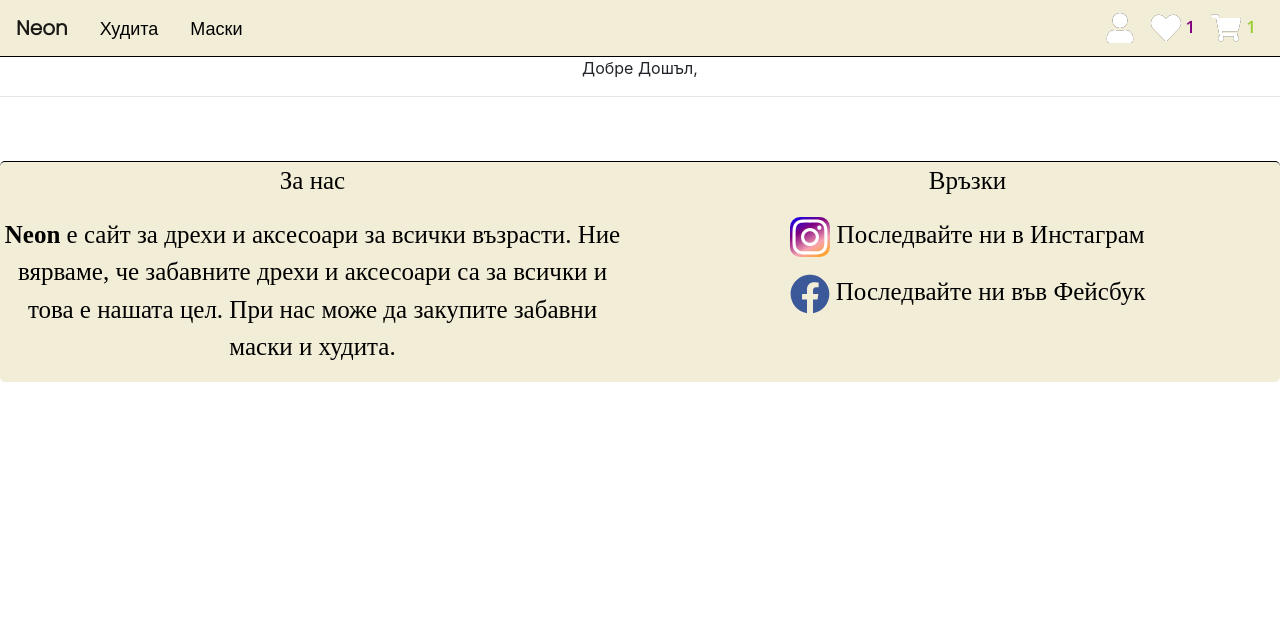
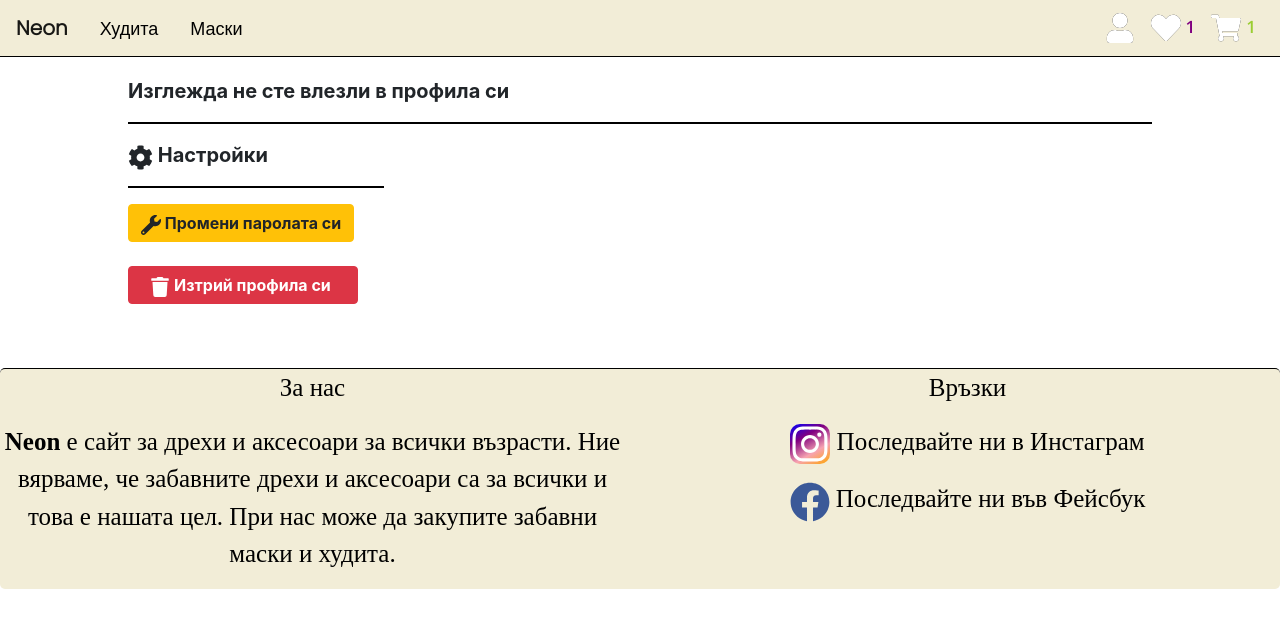
Before and after one commit to MartinYordanov374/WebStore-FullStack-Mockup, a React (Create React App) app: page /ProfilePage in a window 1280 px wide. Shown: the top 628 px of the page. Built offline with nearby package versions, Linux system fonts and the light colour scheme; a web font is replaced by a local one.

Commit message:
Added styling for the profilepage

```diff
--- a/src/Components/ProfilePage.js
+++ b/src/Components/ProfilePage.js
@@ -3,19 +3,66 @@ import './css/login.css'
 import Navbar from './Header'
 import Footer from './Footer'
 import {FormControl, Button, Alert} from 'react-bootstrap'
-import {FaRegUser} from 'react-icons/fa'
+import {FaCog, FaTrash, FaWrench} from 'react-icons/fa'
 import Axios from 'axios'
 import $ from 'jquery'
+import './css/profilepage.css'
 
 
 export default function ProfilePage() {
     let cookieUsername = document.cookie;
+    console.log(cookieUsername)
+    return (
+        <div className='profilePageWrapper'>
+            <Navbar/>
+            <div className='profileWrapper'>
+                <p className='profileGreeting'>
+                    {cookieUsername==0
+                    ?
+                        <span className='notRegisteredAlert'>
+                            <strong>
+                                Изглежда не сте влезли в профила си
+                            </strong>
+                        </span>
 
-    return (
-        <div className='profileWrapper'>
-            <Navbar/>
-            <p>Добре Дошъл, {cookieUsername} </p>
-            <hr></hr>
+                    :
+                        <span className='greetUserField'>
+                            <strong>
+                                Добре Дошъл, <span className='greetingPlaceholder'>{cookieUsername} !</span>
+                            </strong>
+                        </span>
+
+                    }
+                    </p>
+                    <hr className='borderLine'></hr>
+
+                    <div className='options'>
+                        <span className='optionsTitle'><strong><FaCog size={25}/> Настройки</strong>
+                            </span>
+                        <hr className='borderLine'></hr>
+                        <Button className='btn-warning'>
+                            <span className='changePassButton'>
+                                <FaWrench size={20}/>
+                                <strong> Промени паролата си </strong>
+                            </span>
+                        </Button>
+                        <br></br>
+                        <br></br>
+
+                        <Button className='btn-danger'>
+                            <span className='deleteAccButton'>
+                                <span className='freeSpace'>..</span>
+
+                                <FaTrash size={20}/>
+                                <strong>  Изтрий профила си
+                                </strong>
+                                <span className='freeSpace'>...</span>
+                            </span>
+                        </Button>
+
+                    </div>
+            </div>
+
             <Footer/>
         </div>
     )
--- a/src/Components/css/Footer.scss
+++ b/src/Components/css/Footer.scss
@@ -15,6 +15,7 @@
     border-right: 0px;
     border-bottom: 0px;
     border-radius: 5px;
+
 }
 .footerText{
     font-size: 25px;
--- /dev/null
+++ b/src/Components/css/profilepage.css
@@ -0,0 +1,36 @@
+.profilePageWrapper .profileWrapper {
+  width: 80%;
+  margin-left: 10%;
+}
+
+.profilePageWrapper .profileGreeting {
+  margin-top: 2%;
+  text-align: left;
+}
+
+.profilePageWrapper .notRegisteredAlert {
+  font-size: 20px;
+}
+
+.profilePageWrapper .greetUserField {
+  font-size: 20px;
+}
+
+.profilePageWrapper .borderLine {
+  border-color: black;
+  border-width: 2px;
+}
+
+.profilePageWrapper .options {
+  text-align: left;
+  width: 25%;
+}
+
+.profilePageWrapper .options .optionsTitle {
+  font-size: 20px;
+}
+
+.profilePageWrapper .options .freeSpace {
+  opacity: 0;
+}
+/*# sourceMappingURL=profilepage.css.map */
--- /dev/null
+++ b/src/Components/css/profilepage.scss
@@ -0,0 +1,39 @@
+.profilePageWrapper{
+
+    .profileWrapper
+    {
+
+        width: 80%;
+        margin-left: 10%;
+    }
+    .profileGreeting{
+        margin-top: 2%;
+        text-align: left;
+    }
+    .notRegisteredAlert{
+        font-size: 20px;
+
+    }
+    .greetUserField
+    {
+        font-size: 20px;
+    }
+    .borderLine{
+        border-color: black;
+        border-width: 2px;
+    }
+    .options{
+        .optionsTitle{
+            font-size: 20px;
+        }
+        text-align: left;
+        width: 25%;
+        .freeSpace{
+            opacity:0;
+        }
+        .deleteAccButton{
+        }
+
+    }
+
+}
```
Also changed, not shown: 2 other files (tests, documents, lock files or other folders).
